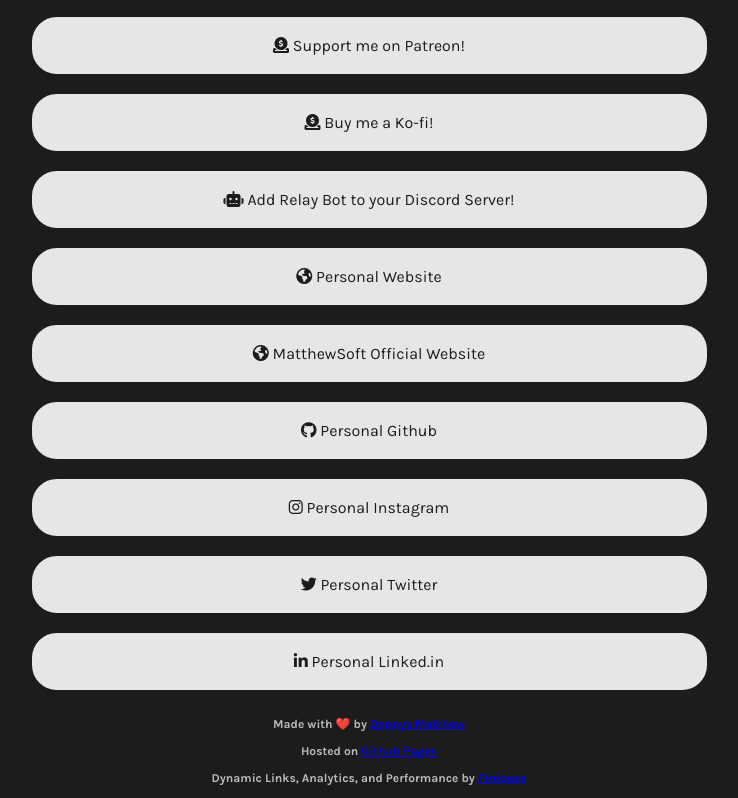
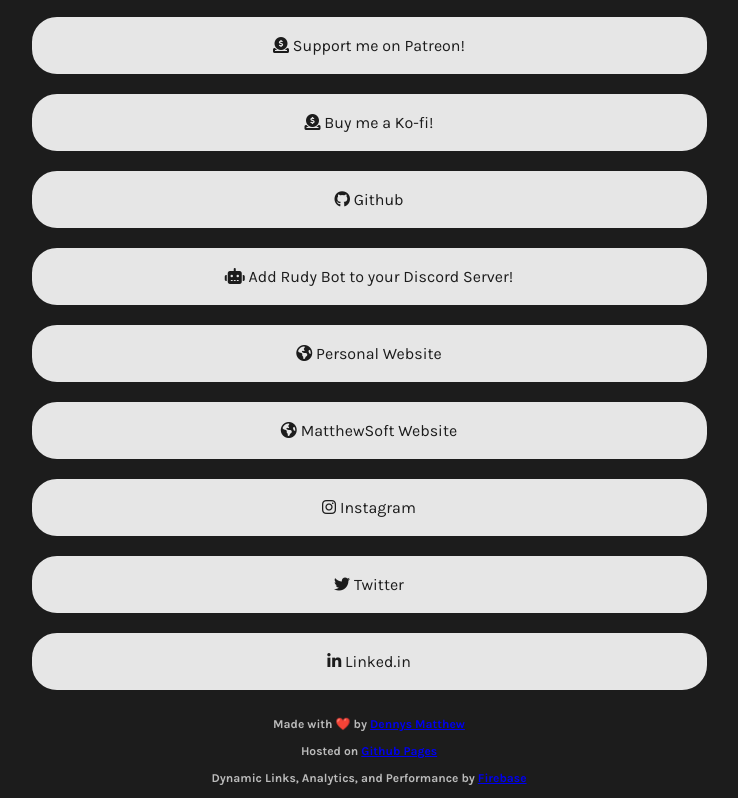
Before and after one commit to dennysmatthew1/dennysmatthew1, a plain HTML site: page index.html in a window 1280 px wide. Shown: the part 427-1225 px from the top of the page, without its empty margins (271-1009 px from the left). Drawn offline with nearby package versions, Linux system fonts and the light colour scheme.

Commit message:
Update index.html

```diff
--- a/index.html
+++ b/index.html
@@ -9,7 +9,7 @@
     <link rel="stylesheet" href="assets/css/style.css">
   </head>
   <body>
-    <img id="userPhoto" src="https://firebasestorage.googleapis.com/v0/b/matthewsoft-links.appspot.com/o/assets%2Fimg%2Ftemp_scaled.jpg?alt=media&token=765a279a-822b-4b1c-a792-384b32f6acdb" alt="User Photo">
+    <img id="userPhoto" src="https://firebasestorage.googleapis.com/v0/b/matthewsoft-links.appspot.com/o/assets%2Fimg%2F237f4392bd0d8ead044c544b03fd1ef7.png?alt=media&token=91ef7a95-6400-47d5-9800-4caff2f375b2" alt="GNZTMPZ">
     <p id="userName"><span style="font-size:17px;"><span style="background-image: url(http://i.imgur.com/ejTlAK7.gif);text-shadow: 0 0 0.2em #808080"><b>Dennys Matthew</b></span></span></span></p>
     <div id="links">
       <a class="link" href="https://msoft.ga/go/idcloudhost" target="_blank" style="border-radius: 25px;"><i class="fa fa-ad"></i></i> Use My Affiliate Link | IDCloudHost</a>
@@ -17,13 +17,13 @@
       <a class="link" href="https://msoft.ga/go/saweria" target="_blank" style="border-radius: 25px;"><i class="fas fa-donate"></i></i> Support me on Saweria!</a>
       <a class="link" href="https://msoft.ga/go/patreon" target="_blank" style="border-radius: 25px;"><i class="fas fa-donate"></i></i> Support me on Patreon!</a>
       <a class="link" href="https://msoft.ga/go/ko-fi" target="_blank" style="border-radius: 25px;"><i class="fas fa-donate"></i></i> Buy me a Ko-fi!</a>
-      <a class="link" href="https://msoft.ga/go/relay-bot" target="_blank" style="border-radius: 25px;"><i class="fas fa-robot"></i></i> Add Relay Bot to your Discord Server!</a>
+      <a class="link" href="https://msoft.ga/go/github" target="_blank" style="border-radius: 25px;"><i class="fa fa-github"></i> Github</a>
+      <a class="link" href="https://msoft.ga/go/rudybot" target="_blank" style="border-radius: 25px;"><i class="fas fa-robot"></i></i> Add Rudy Bot to your Discord Server!</a>
       <a class="link" href="https://msoft.ga/go/web" target="_blank" style="border-radius: 25px;"><i class="fa fa-globe" aria-hidden="true"></i> Personal Website</a>
-      <a class="link" href="https://msoft.ga/go/msftweb" target="_blank" style="border-radius: 25px;"><i class="fa fa-globe" aria-hidden="true"></i> MatthewSoft Official Website</a>
-      <a class="link" href="https://msoft.ga/go/github" target="_blank" style="border-radius: 25px;"><i class="fa fa-github"></i> Personal Github</a>
-      <a class="link" href="https://msoft.ga/go/instagram" target="_blank" style="border-radius: 25px;"><i class="fa fa-instagram"></i> Personal Instagram</a>
-      <a class="link" href="https://msoft.ga/go/twitter" target="_blank" style="border-radius: 25px;"><i class="fa fa-twitter"></i> Personal Twitter</a>
-      <a class="link" href="https://msoft.ga/go/linkedin" target="_blank" style="border-radius: 25px;"><i class="fa fa-linkedin"></i> Personal Linked.in</a>
+      <a class="link" href="https://msoft.ga/go/msftweb" target="_blank" style="border-radius: 25px;"><i class="fa fa-globe" aria-hidden="true"></i> MatthewSoft Website</a>
+      <a class="link" href="https://msoft.ga/go/instagram" target="_blank" style="border-radius: 25px;"><i class="fa fa-instagram"></i> Instagram</a>
+      <a class="link" href="https://msoft.ga/go/twitter" target="_blank" style="border-radius: 25px;"><i class="fa fa-twitter"></i> Twitter</a>
+      <a class="link" href="https://msoft.ga/go/linkedin" target="_blank" style="border-radius: 25px;"><i class="fa fa-linkedin"></i> Linked.in</a>
 
     </div>
 
```
